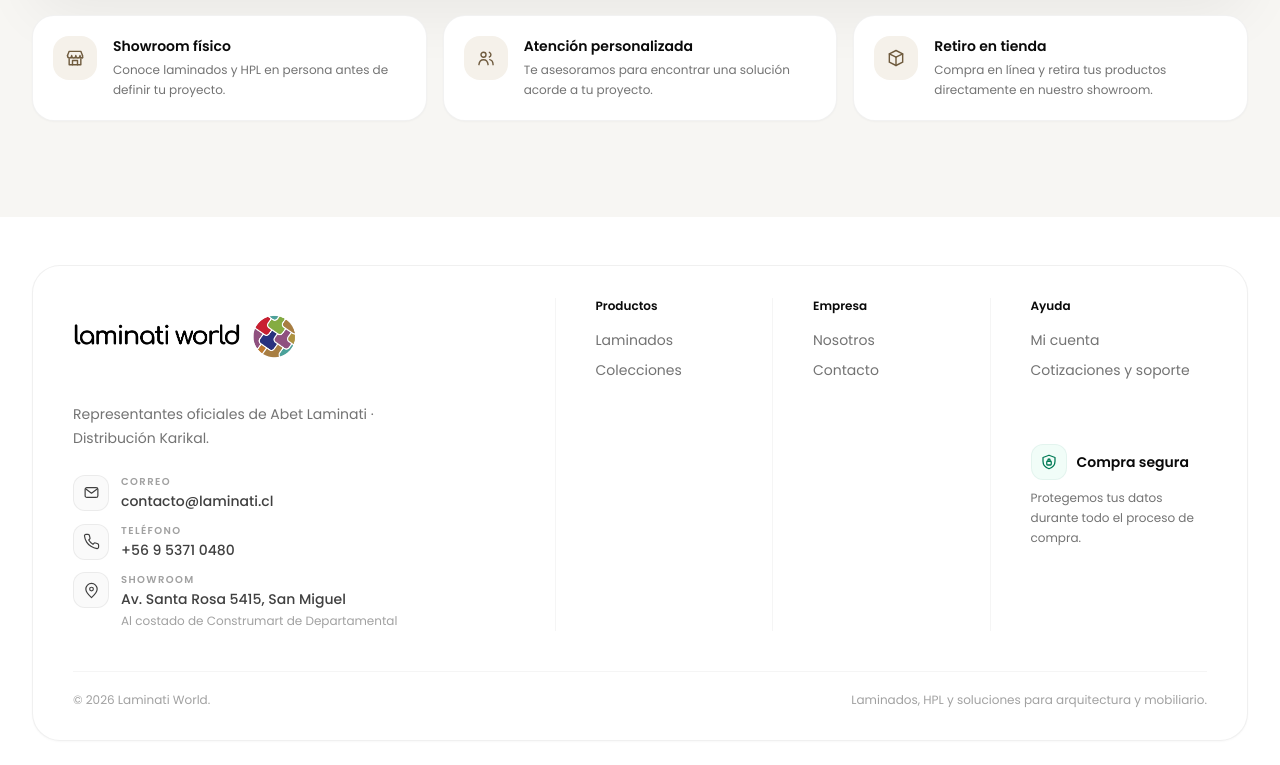
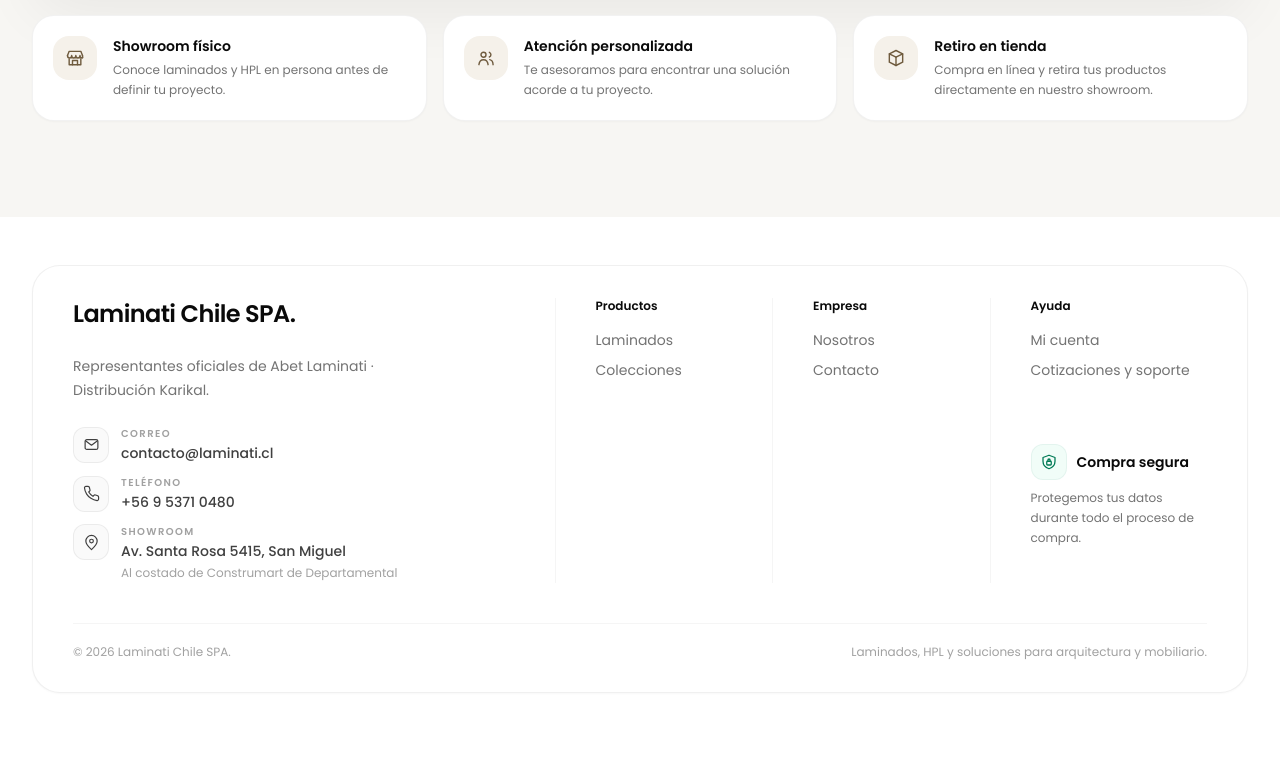
Before and after one commit to Juanith0xx/laminati_frontend, a Next.js app: page / in a window 1280 px wide. Shown: the part 1560-2325 px from the top of the page. After the commit the page ends 2277 px from the top, so only its background shows below. Built offline with nearby package versions, Linux system fonts and the light colour scheme; no server answers.

Commit message:
fix: update footer

```diff
--- a/src/components/layout/Footer.js
+++ b/src/components/layout/Footer.js
@@ -1,6 +1,5 @@
 "use client";
 
-import Image from "next/image";
 import Link from "next/link";
 import { usePathname } from "next/navigation";
 
@@ -134,14 +133,9 @@
               className="inline-block"
               aria-label="Ir al inicio"
             >
-              <Image
-                src="/images/logo-laminati-world.png"
-                alt="Laminati World"
-                width={2047}
-                height={655}
-                priority={false}
-                className="h-auto w-[215px] max-w-full sm:w-[230px]"
-              />
+              <span className="text-xl font-semibold tracking-tight text-neutral-950 sm:text-2xl">
+                Laminati Chile SPA.
+              </span>
             </Link>
 
             <p className="mt-6 max-w-sm text-sm leading-6 text-neutral-500">
@@ -300,7 +294,7 @@
 
         <div className="mt-10 flex flex-col gap-3 border-t border-neutral-100 pt-5 text-xs text-neutral-400 sm:flex-row sm:items-center sm:justify-between">
           <p>
-            © 2026 Laminati World.
+            © 2026 Laminati Chile SPA.
           </p>
 
           <p>
```
